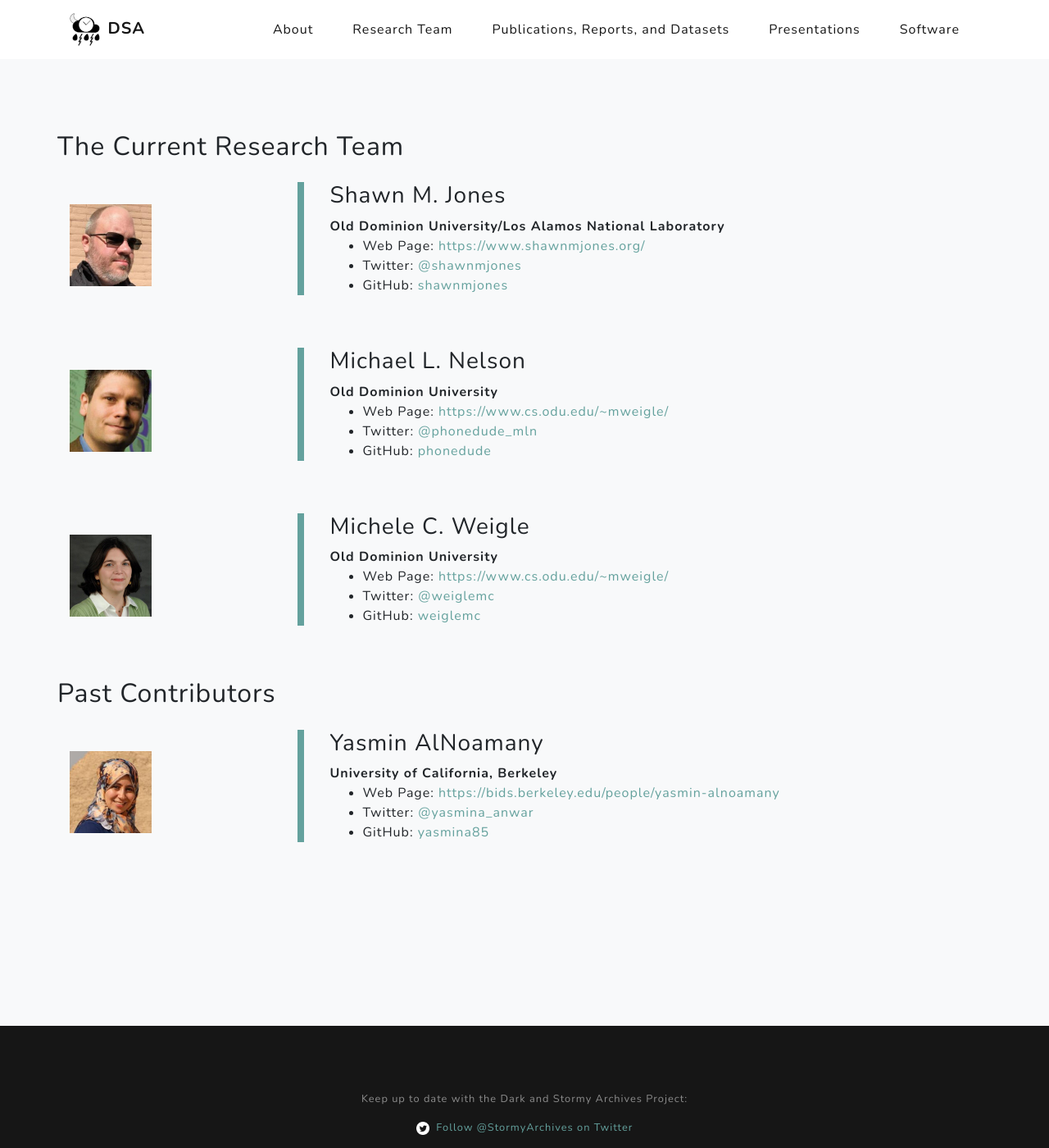
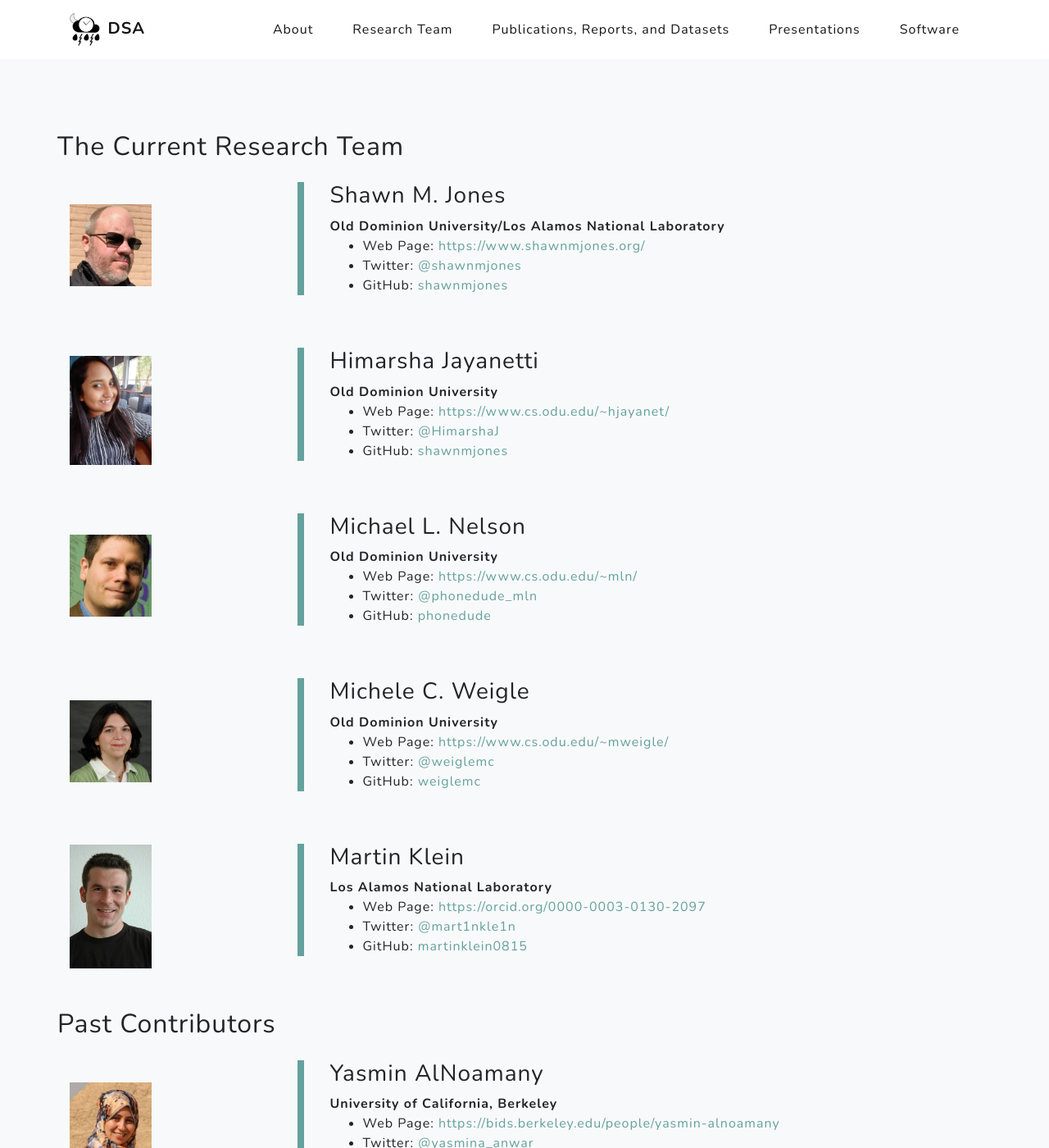
Before and after one commit to oduwsdl/oduwsdl.github.io, a Jekyll site: the page built from team.html, in a window 1280 px wide and 1400 px high. Shown: the whole window at 82% size. Built offline with Jekyll 4.4.1, drawn with Linux system fonts in a browser that asks for light colours; nearby versions of some CDN libraries.

Commit message:
updating team members for new IIPC grant

```diff
--- a/team.html
+++ b/team.html
@@ -30,6 +30,23 @@ permalink: /team.html
 
         <div class="row align-items-center no-gutters mb-4 mb-lg-5">
             <div class="col-xl-3 col-lg-2">
+                <img class="img-fluid mb-3 mb-lg-0" width="100px" src="img/team-pictures/jayanetti.jpg">
+            </div>
+            <div class="col-xl-9 col-lg-10">
+                <div class="featured-text text-center text-lg-left">
+                    <h3>Himarsha Jayanetti</h3>
+                    <strong>Old Dominion University</strong>
+                    <ul>
+                        <li>Web Page: <a href="https://www.cs.odu.edu/~hjayanet/">https://www.cs.odu.edu/~hjayanet/</a></li>
+                        <li>Twitter: <a href="https://twitter.com/HimarshaJ">@HimarshaJ</a></li>
+                        <li>GitHub: <a href="https://github.com/himarshaj">shawnmjones</a></li>
+                    </ul>
+                </div>
+            </div>
+        </div>
+
+        <div class="row align-items-center no-gutters mb-4 mb-lg-5">
+            <div class="col-xl-3 col-lg-2">
                 <img class="img-fluid mb-3 mb-lg-0" width="100px" src="img/team-pictures/nelson.png">
             </div>
             <div class="col-xl-9 col-lg-10">
@@ -37,7 +54,7 @@ permalink: /team.html
                     <h3>Michael L. Nelson</h3>
                     <strong>Old Dominion University</strong>
                     <ul>
-                        <li>Web Page: <a href="https://www.cs.odu.edu/~mweigle/">https://www.cs.odu.edu/~mweigle/</a></li>
+                        <li>Web Page: <a href="https://www.cs.odu.edu/~mln/">https://www.cs.odu.edu/~mln/</a></li>
                         <li>Twitter: <a href="https://twitter.com/phonedude_mln">@phonedude_mln</a></li>
                         <li>GitHub: <a href="https://github.com/phonedude">phonedude</a></li>
                     </ul>
@@ -57,6 +74,23 @@ permalink: /team.html
                         <li>Web Page: <a href="https://www.cs.odu.edu/~mweigle/">https://www.cs.odu.edu/~mweigle/</a></li>
                         <li>Twitter: <a href="https://twitter.com/weiglemc">@weiglemc</a></li>
                         <li>GitHub: <a href="https://github.com/weiglemc">weiglemc</a></li>
+                    </ul>
+                </div>
+            </div>
+        </div>
+
+        <div class="row align-items-center no-gutters mb-4 mb-lg-5">
+            <div class="col-xl-3 col-lg-2">
+                <img class="img-fluid mb-3 mb-lg-0" width="100px" src="img/team-pictures/klein.jpeg">
+            </div>
+            <div class="col-xl-9 col-lg-10">
+                <div class="featured-text text-center text-lg-left">
+                    <h3>Martin Klein</h3>
+                    <strong>Los Alamos National Laboratory</strong>
+                    <ul>
+                        <li>Web Page: <a href="https://orcid.org/0000-0003-0130-2097">https://orcid.org/0000-0003-0130-2097</a></li>
+                        <li>Twitter: <a href="https://twitter.com/mart1nkle1n">@mart1nkle1n</a></li>
+                        <li>GitHub: <a href="https://github.com/martinklein0815">martinklein0815</a></li>
                     </ul>
                 </div>
             </div>
```
Also changed, not shown: img/team-pictures/jayanetti.jpg (added), img/team-pictures/klein.jpeg (added).
